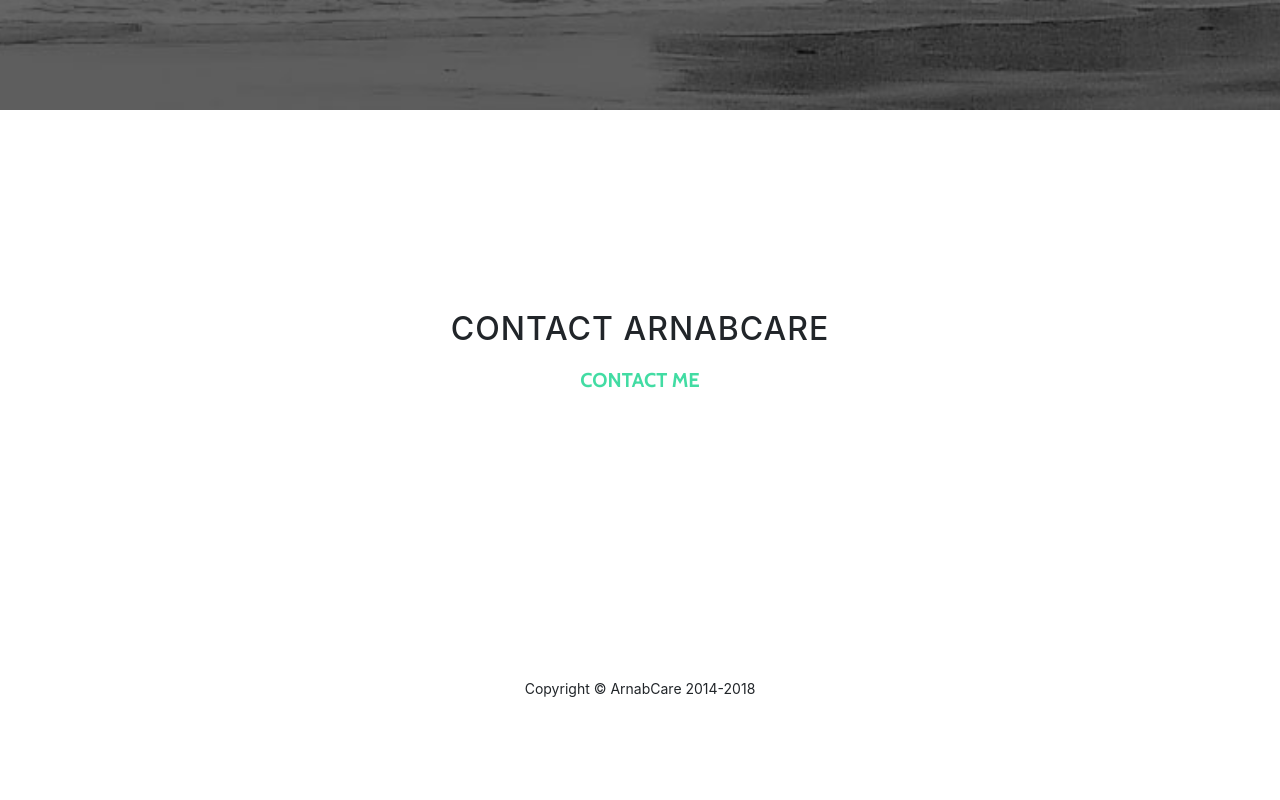
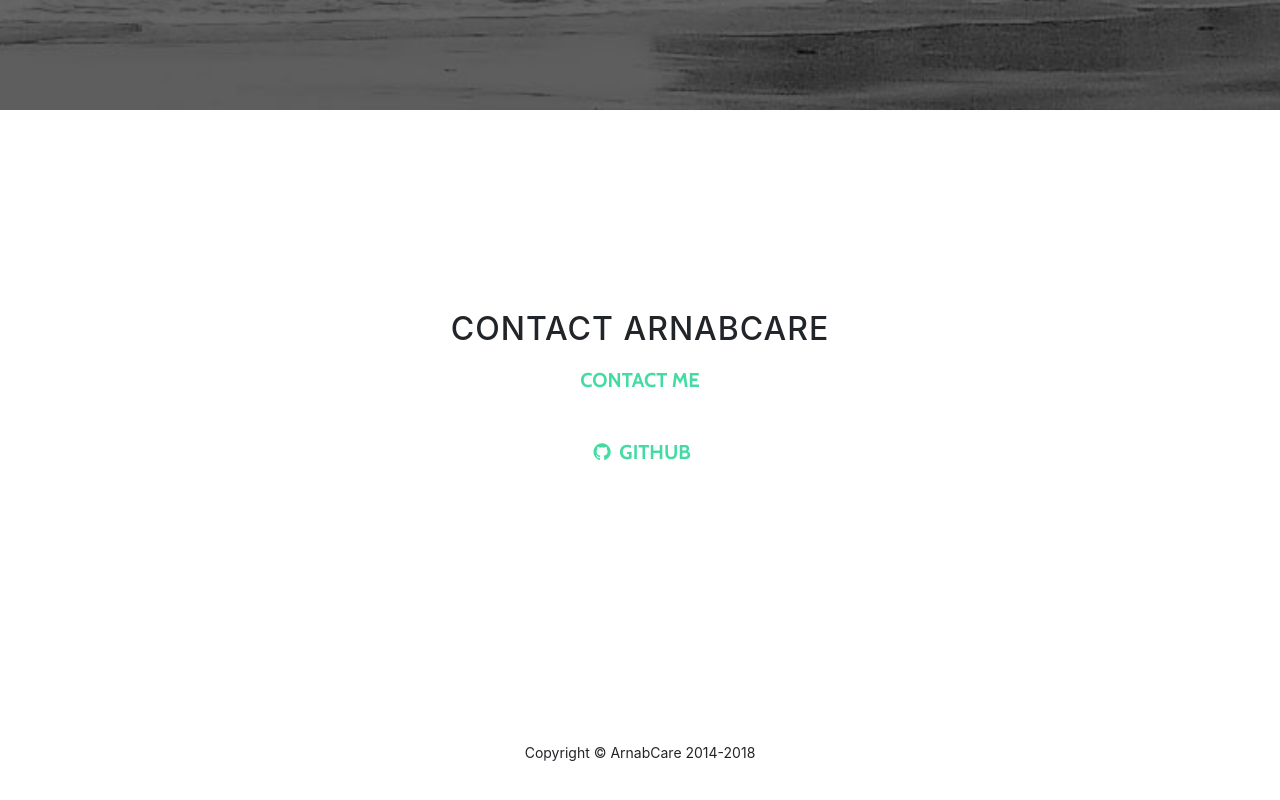
Before and after one commit to ArnabCare/arnabcare.github.io, a website with bundled scripts: page index.html in a window 1280 px wide. Shown: the part 2124-2924 px from the top of the page. Before the commit the page ends 2874 px from the top, so only its background shows below. Built offline with nearby package versions, Linux system fonts and the light colour scheme.

Commit message:
update index.html

```diff
--- a/index.html
+++ b/index.html
@@ -103,7 +103,16 @@
             <br>
             <br>
 
+            <ul class="list-inline banner-social-buttons">
 
+              <li class="list-inline-item">
+                <a href="https://github.com/BlackrockDigital/startbootstrap" class="btn btn-default btn-lg">
+                  <i class="fa fa-github fa-fw"></i>
+                  <span class="network-name">Github</span>
+                </a>
+              </li>
+
+            </ul>
           </div>
         </div>
       </div>
```
